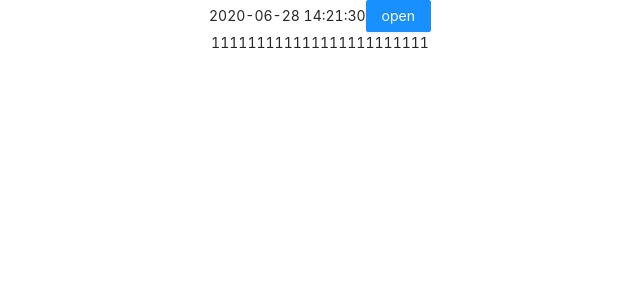
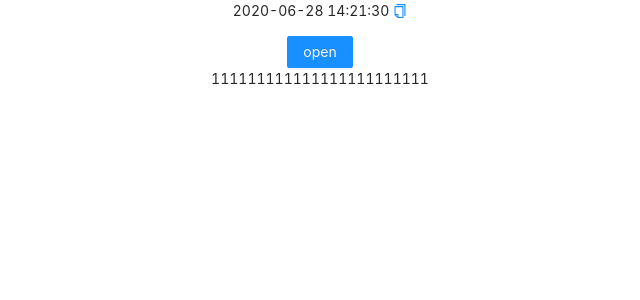
Before and after one commit to ndzy01/react-ts, a React app: page / in a window 1280 px wide. Shown: the top 300 px of the page, without its empty margins (320-960 px from the left). Built offline with nearby package versions, Linux system fonts and the light colour scheme.

Commit message:
2020-06-28 22:21:17

```diff
--- a/src/App.tsx
+++ b/src/App.tsx
@@ -1,22 +1,12 @@
-import React, { useRef } from 'react';
-import { Button } from 'antd';
+import React from 'react';
 import Clock from './components/clock/clock';
-import Drawer from './components/drawer/drawer';
+import DrawerShow from './components/drawer';
 
 function App() {
-  const appRef: any = useRef();
   return (
     <div className="App">
-      <Clock></Clock>
-      <Button
-        type="primary"
-        onClick={() => {
-          appRef.current.showDrawer();
-        }}
-      >
-        open
-      </Button>
-      <Drawer ref={appRef} childen={<div> 组件</div>} />
+      <Clock />
+      <DrawerShow />
       <div style={{ height: '20px', overflowY: 'scroll' }}>
         <p>111111111111111111111111</p>
         <p>1111</p>
--- a/src/components/clock/clock.tsx
+++ b/src/components/clock/clock.tsx
@@ -1,4 +1,6 @@
 import React, { useState, useEffect } from 'react';
+import { Typography } from 'antd';
+const { Paragraph } = Typography;
 
 function dateFormat(fmt: string, date?: Date) {
   const date_ = date ? date : new Date();
@@ -48,7 +50,13 @@ function Clock() {
     setDateValue(dateFormat('yyyy-MM-dd hh:mm:ss', date));
   }, [date]);
 
-  return <span>{dateValue}</span>;
+  return (
+    <div>
+      <p>
+        <Paragraph copyable>{dateValue}</Paragraph>
+      </p>
+    </div>
+  );
 }
 
 export default Clock;
--- /dev/null
+++ b/src/components/drawer/index.tsx
@@ -0,0 +1,21 @@
+import React, { useRef } from 'react';
+import { Button } from 'antd';
+import Drawer01 from './drawer01';
+
+function DrawerShow() {
+  const drawerShowRef: any = useRef();
+  return (
+    <div className="App">
+      <Button
+        type="primary"
+        onClick={() => {
+          drawerShowRef.current.showDrawer();
+        }}
+      >
+        open
+      </Button>
+      <Drawer01 ref={drawerShowRef} childen={<div> 组件</div>} />
+    </div>
+  );
+}
+export default DrawerShow;
```
Also changed, not shown: src/components/drawer/drawer01.tsx (renamed from src/components/drawer/drawer.tsx).
